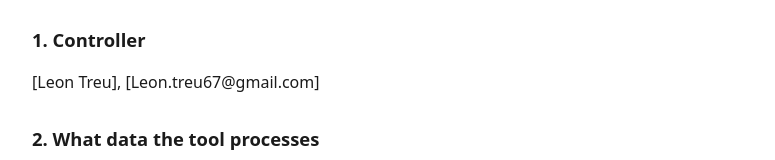
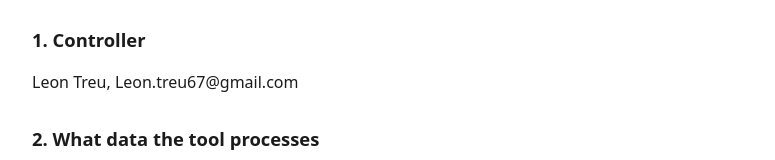
Before and after one commit to pterodactyl113/pterodactyl113.github.io, a plain HTML site: page privacy.html in a window 1280 px wide. Shown: the part 127-287 px from the top of the page, without its empty margins (248-1023 px from the left). Drawn offline with Linux system fonts and the light colour scheme.

Commit message:
privacy.html

```diff
--- a/privacy.html
+++ b/privacy.html
@@ -15,7 +15,7 @@
 <p>Last updated: November 22, 2026</p>
 
 <h2>1. Controller</h2>
-<p>[Leon Treu], [Leon.treu67@gmail.com]</p>
+<p>Leon Treu, Leon.treu67@gmail.com</p>
 
 <h2>2. What data the tool processes</h2>
 <ul>
```
